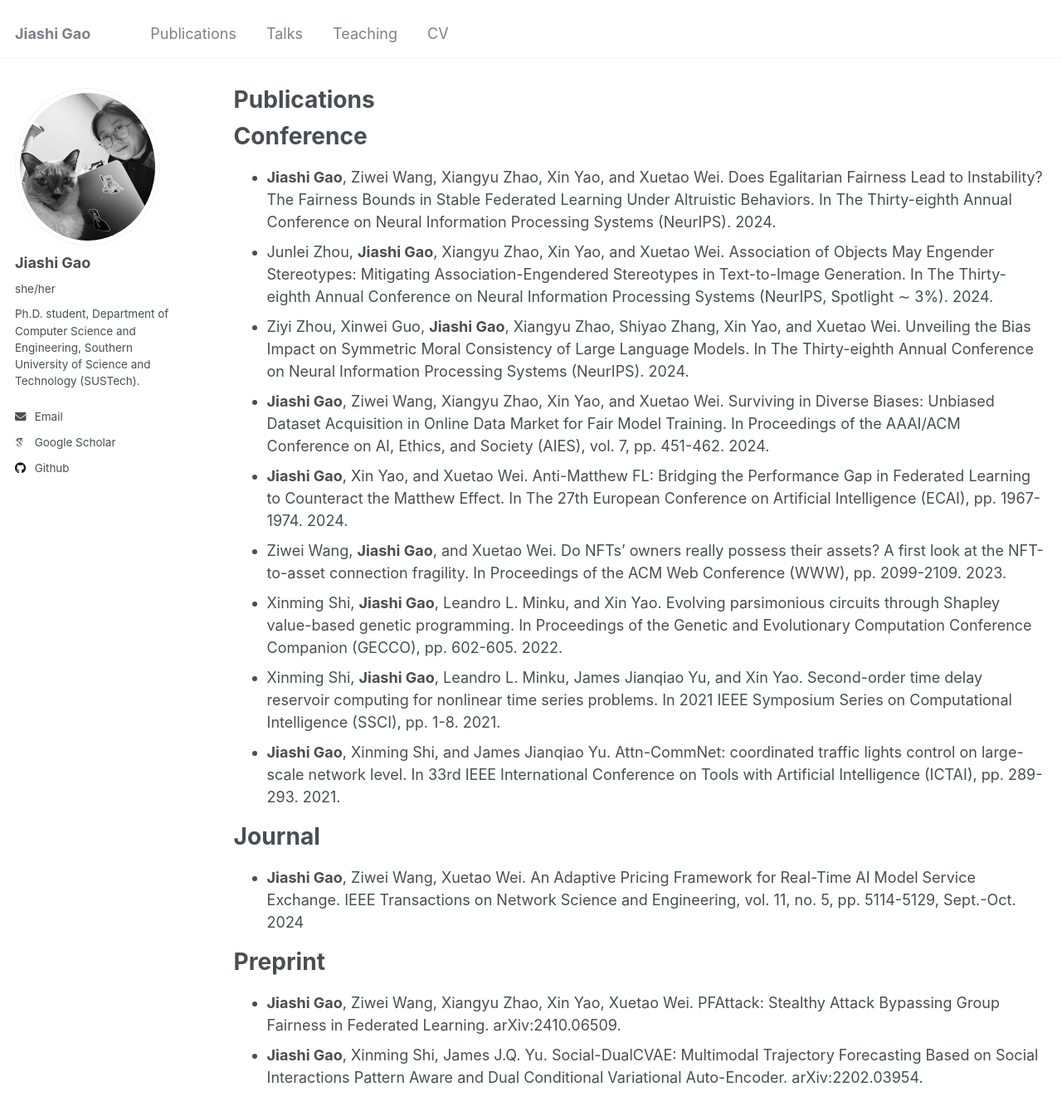
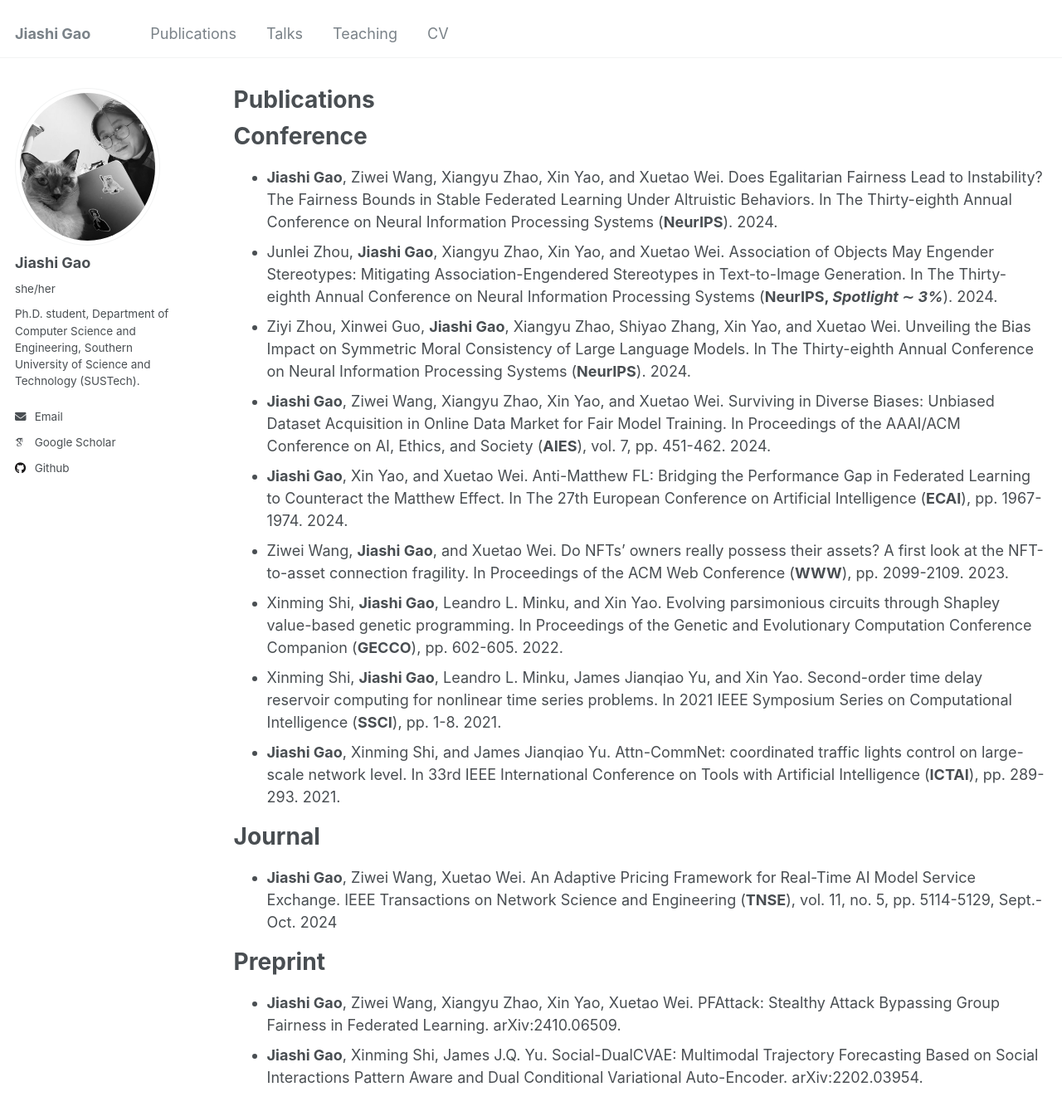
Before and after one commit to ginred0/ginred0, a Jekyll site: the page built from _pages/publications.md, in a window 1280 px wide and 1400 px high. Shown: the top 1345 px of the window at 83% size. Built offline with Jekyll 4.4.1, drawn with Linux system fonts in a browser that asks for light colours; some web fonts are replaced.

Commit message:
Update publications.md

```diff
--- a/_pages/publications.md
+++ b/_pages/publications.md
@@ -6,18 +6,18 @@ author_profile: true
 ---
 
 # Conference
-- **Jiashi Gao**, Ziwei Wang, Xiangyu Zhao, Xin Yao, and Xuetao Wei. Does Egalitarian Fairness Lead to Instability? The Fairness Bounds in Stable Federated Learning Under Altruistic Behaviors. In The Thirty-eighth Annual Conference on Neural Information Processing Systems (NeurIPS). 2024.
-- Junlei Zhou, **Jiashi Gao**, Xiangyu Zhao, Xin Yao, and Xuetao Wei. Association of Objects May Engender Stereotypes: Mitigating Association-Engendered Stereotypes in Text-to-Image Generation. In The Thirty-eighth Annual Conference on Neural Information Processing Systems (NeurIPS, Spotlight ∼ 3%). 2024.
-- Ziyi Zhou, Xinwei Guo, **Jiashi Gao**, Xiangyu Zhao, Shiyao Zhang, Xin Yao, and Xuetao Wei. Unveiling the Bias Impact on Symmetric Moral Consistency of Large Language Models. In The Thirty-eighth Annual Conference on Neural Information Processing Systems (NeurIPS). 2024.
-- **Jiashi Gao**, Ziwei Wang, Xiangyu Zhao, Xin Yao, and Xuetao Wei. Surviving in Diverse Biases: Unbiased Dataset Acquisition in Online Data Market for Fair Model Training. In Proceedings of the AAAI/ACM Conference on AI, Ethics, and Society (AIES), vol. 7, pp. 451-462. 2024.
-- **Jiashi Gao**, Xin Yao, and Xuetao Wei. Anti-Matthew FL: Bridging the Performance Gap in Federated Learning to Counteract the Matthew Effect. In The 27th European Conference on Artificial Intelligence (ECAI), pp. 1967-1974. 2024.
-- Ziwei Wang, **Jiashi Gao**, and Xuetao Wei. Do NFTs’ owners really possess their assets? A first look at the NFT-to-asset connection fragility. In Proceedings of the ACM Web Conference (WWW), pp. 2099-2109. 2023.
-- Xinming Shi, **Jiashi Gao**, Leandro L. Minku, and Xin Yao. Evolving parsimonious circuits through Shapley value-based genetic programming. In Proceedings of the Genetic and Evolutionary Computation Conference Companion (GECCO), pp. 602-605. 2022.
-- Xinming Shi, **Jiashi Gao**, Leandro L. Minku, James Jianqiao Yu, and Xin Yao. Second-order time delay reservoir computing for nonlinear time series problems. In 2021 IEEE Symposium Series on Computational Intelligence (SSCI), pp. 1-8. 2021.
-- **Jiashi Gao**, Xinming Shi, and James Jianqiao Yu. Attn-CommNet: coordinated traffic lights control on large-scale network level. In 33rd IEEE International Conference on Tools with Artificial Intelligence (ICTAI), pp. 289-293. 2021.
+- **Jiashi Gao**, Ziwei Wang, Xiangyu Zhao, Xin Yao, and Xuetao Wei. Does Egalitarian Fairness Lead to Instability? The Fairness Bounds in Stable Federated Learning Under Altruistic Behaviors. In The Thirty-eighth Annual Conference on Neural Information Processing Systems (**NeurIPS**). 2024.
+- Junlei Zhou, **Jiashi Gao**, Xiangyu Zhao, Xin Yao, and Xuetao Wei. Association of Objects May Engender Stereotypes: Mitigating Association-Engendered Stereotypes in Text-to-Image Generation. In The Thirty-eighth Annual Conference on Neural Information Processing Systems (**NeurIPS, *Spotlight ∼ 3%***). 2024.
+- Ziyi Zhou, Xinwei Guo, **Jiashi Gao**, Xiangyu Zhao, Shiyao Zhang, Xin Yao, and Xuetao Wei. Unveiling the Bias Impact on Symmetric Moral Consistency of Large Language Models. In The Thirty-eighth Annual Conference on Neural Information Processing Systems (**NeurIPS**). 2024.
+- **Jiashi Gao**, Ziwei Wang, Xiangyu Zhao, Xin Yao, and Xuetao Wei. Surviving in Diverse Biases: Unbiased Dataset Acquisition in Online Data Market for Fair Model Training. In Proceedings of the AAAI/ACM Conference on AI, Ethics, and Society (**AIES**), vol. 7, pp. 451-462. 2024.
+- **Jiashi Gao**, Xin Yao, and Xuetao Wei. Anti-Matthew FL: Bridging the Performance Gap in Federated Learning to Counteract the Matthew Effect. In The 27th European Conference on Artificial Intelligence (**ECAI**), pp. 1967-1974. 2024.
+- Ziwei Wang, **Jiashi Gao**, and Xuetao Wei. Do NFTs’ owners really possess their assets? A first look at the NFT-to-asset connection fragility. In Proceedings of the ACM Web Conference (**WWW**), pp. 2099-2109. 2023.
+- Xinming Shi, **Jiashi Gao**, Leandro L. Minku, and Xin Yao. Evolving parsimonious circuits through Shapley value-based genetic programming. In Proceedings of the Genetic and Evolutionary Computation Conference Companion (**GECCO**), pp. 602-605. 2022.
+- Xinming Shi, **Jiashi Gao**, Leandro L. Minku, James Jianqiao Yu, and Xin Yao. Second-order time delay reservoir computing for nonlinear time series problems. In 2021 IEEE Symposium Series on Computational Intelligence (**SSCI**), pp. 1-8. 2021.
+- **Jiashi Gao**, Xinming Shi, and James Jianqiao Yu. Attn-CommNet: coordinated traffic lights control on large-scale network level. In 33rd IEEE International Conference on Tools with Artificial Intelligence (**ICTAI**), pp. 289-293. 2021.
 
 # Journal
-- **Jiashi Gao**, Ziwei Wang, Xuetao Wei.  An Adaptive Pricing Framework for Real-Time AI Model Service Exchange. IEEE Transactions on Network Science and Engineering, vol. 11, no. 5, pp. 5114-5129, Sept.-Oct. 2024
+- **Jiashi Gao**, Ziwei Wang, Xuetao Wei.  An Adaptive Pricing Framework for Real-Time AI Model Service Exchange. IEEE Transactions on Network Science and Engineering (**TNSE**), vol. 11, no. 5, pp. 5114-5129, Sept.-Oct. 2024
 
 
 # Preprint
```
